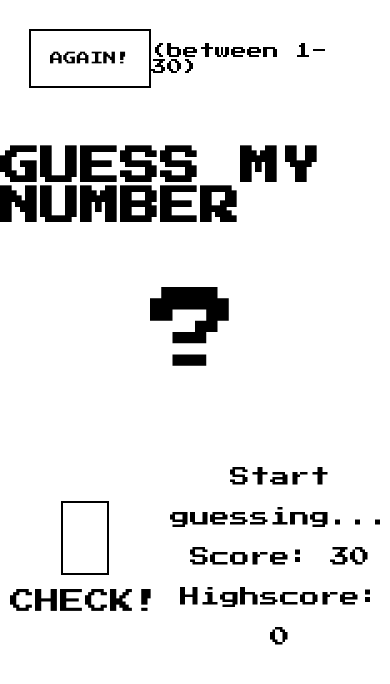
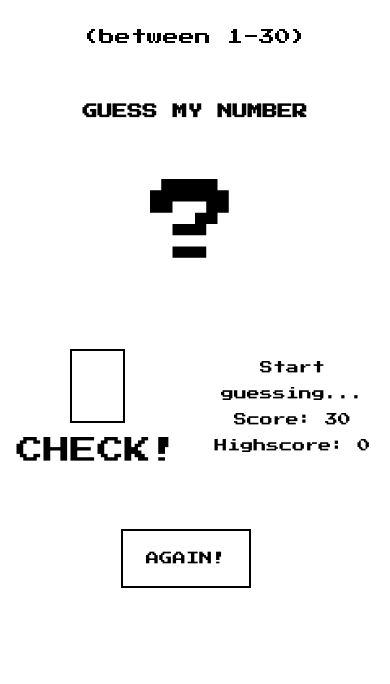
Before and after one commit to Bia93/guess-number, a plain HTML site: page index.html in a window 390 px wide. Drawn offline with Linux system fonts and the light colour scheme.

Commit message:
media query mobile

```diff
--- a/style.scss
+++ b/style.scss
@@ -81,3 +81,39 @@ body {
     }
   }
 }
+@media (max-width: 480px) {
+  .header {
+    display: flex;
+    justify-content: center;
+    flex-direction: column;
+    align-items: center;
+
+    .firstone {
+      display: flex;
+      justify-content: center;
+      flex-direction: column;
+      position: relative;
+
+      .again {
+        position: absolute;
+        top: 500px;
+        right: 56px;
+      }
+    }
+    .secondone {
+      .mynumber {
+        font-size: 15px !important;
+      }
+    }
+  }
+  main {
+    .left {
+      .check {
+        font-size: 27px !important;
+      }
+    }
+    .right {
+      font-size: 13px !important;
+    }
+  }
+}
```
Also changed, not shown: style.css, 2 other files.
